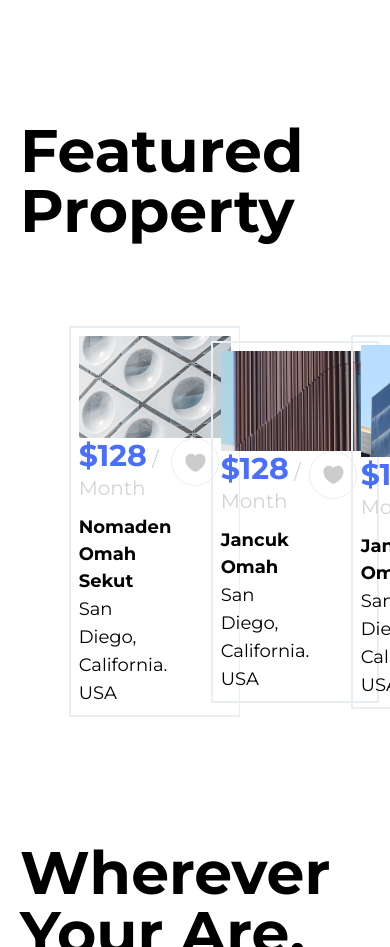
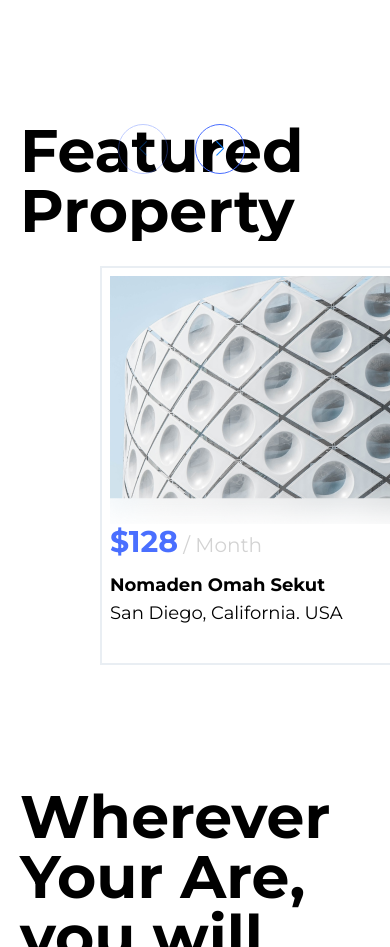
Before and after one commit to dimsurd/omahku, a website: page index.html in a window 390 px wide. Shown: the part 2200-3147 px from the top of the page. Drawn offline with nearby package versions, Linux system fonts and the light colour scheme.

Commit message:
add responsive to carousel swiper js

```diff
--- a/index.html
+++ b/index.html
@@ -51,6 +51,39 @@
       padding-left: 100px;
       height: 450px;
     }
+    .cards-property {
+      width: 100%;
+      height: 100%;
+      max-height: 399px;
+      max-width: 442px;
+    }
+
+    .swiper-button-next:after,
+    .swiper-button-prev:after {
+      font-size: 15px;
+    }
+    .navigations {
+      width: 50px;
+      height: 50px;
+    }
+    .swiper-button-next,
+    .swiper-rtl .swiper-button-prev {
+      top: 25px;
+      right: 145px !important;
+    }
+    .swiper-button-prev,
+    .swiper-rtl .swiper-button-prev {
+      top: 25px;
+      right: 222px;
+      left: auto;
+    }
+    /* .swiper-button-prev {
+      background-image: url("./assets/img/btn-prev.png") !important;
+    }
+
+    .swiper-button-next {
+      background-image: url("./assets/img/btn-next.png") !important;
+    } */
   </style>
   <body class="font-body">
     <!-- Navbar -->
@@ -319,14 +352,22 @@
           </div>
         </div>
       </div>
-      <div class="title-carousel-featured-property-section">
+    </div>
+    <!-- Swiper -->
+    <div class="swiper mySwiper mt-14">
+      <div
+        class="title-carousel-featured-property-section container-fluid px-5 md:px-[96px] w-full max-w-[2048px] md:pb-2"
+      >
         <div class="flex flex-row justify-between">
           <p class="text-6xl font-bold">Featured Property</p>
         </div>
       </div>
-    </div>
-    <!-- Swiper -->
-    <div class="swiper mySwiper mt-14">
+      <div
+        class="navigations swiper-button-next border-[1px] border-ungu rounded-full w-12 h-auto"
+      ></div>
+      <div
+        class="navigations swiper-button-prev border-[1px] border-ungu rounded-full w-12 h-auto"
+      ></div>
       <div class="swiper-wrapper">
         <!-- Cards Items -->
         <div class="swiper-slide">
@@ -680,6 +721,7 @@
         </div>
         <!-- End Cards Items -->
       </div>
+
       <!-- <div class="swiper-pagination"></div> -->
     </div>
     <!-- End Swiper -->
@@ -870,6 +912,7 @@
       var swiper = new Swiper(".mySwiper", {
         slidesPerView: 3,
         spaceBetween: 30,
+        freeMode: true,
         pagination: {
           el: ".swiper-pagination",
           clickable: true,
@@ -878,6 +921,23 @@
           nextEl: ".swiper-button-next",
           prevEl: ".swiper-button-prev",
         },
+        breakpoints: {
+          // when window width is >= 320px
+          320: {
+            slidesPerView: 1,
+            spaceBetween: 20,
+          },
+          // when window width is >= 480px
+          480: {
+            slidesPerView: 2,
+            spaceBetween: 30,
+          },
+          // when window width is >= 640px
+          640: {
+            slidesPerView: 4,
+            spaceBetween: 40,
+          },
+        },
       });
     </script>
   </body>
```
Also changed, not shown: assets/img/btn-next.png (added), assets/img/btn-prev.png (added), dist/output.css.
